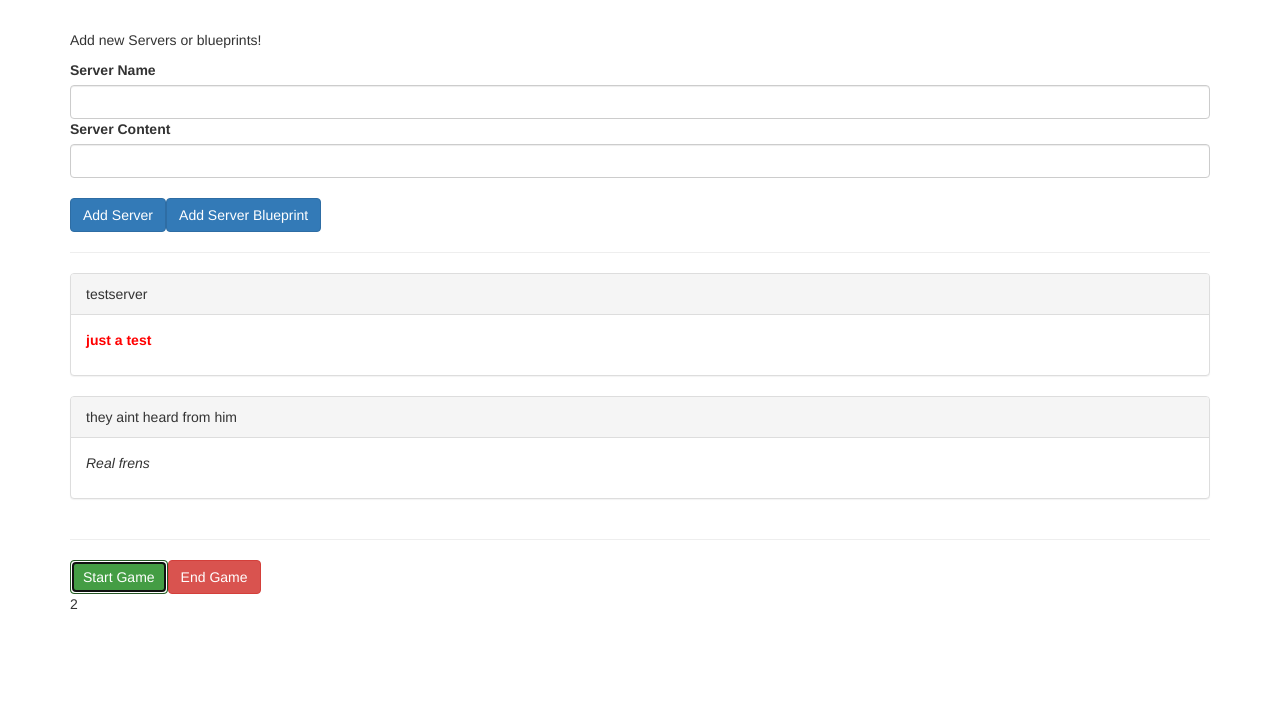
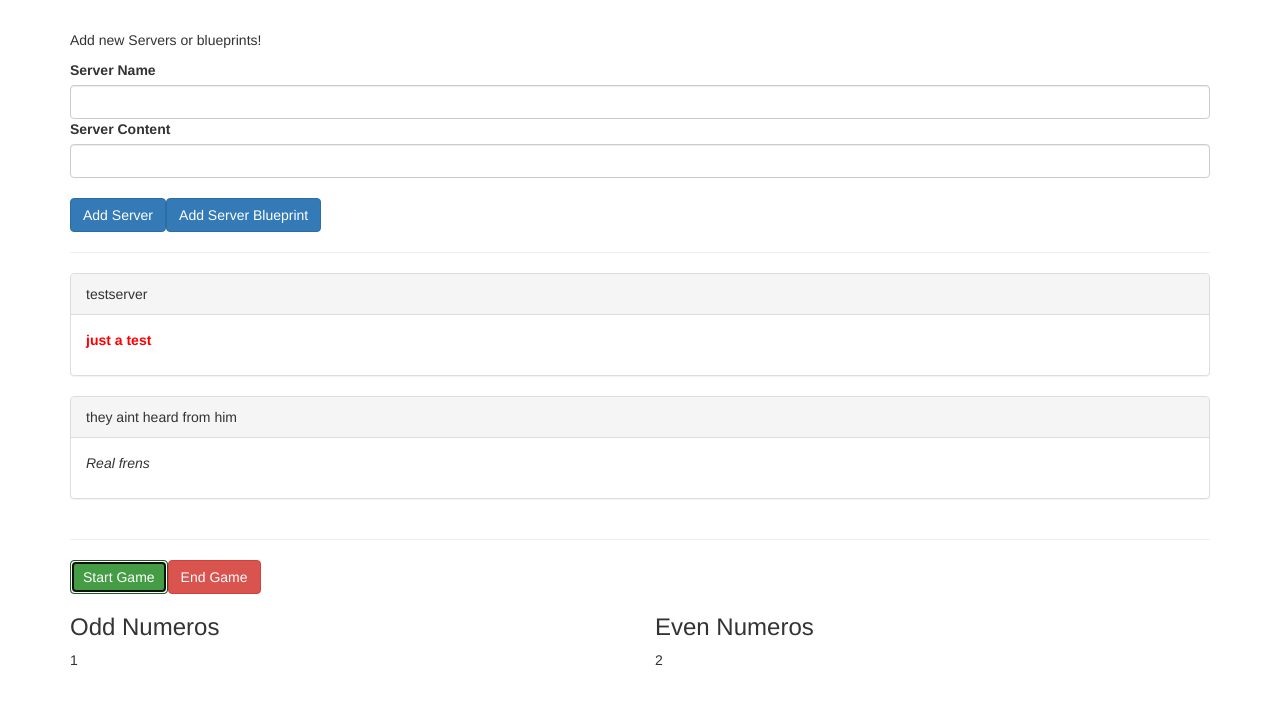
Before and after one commit to mcrisostomo9/databinding, an Angular app: page / in a window 1280 px wide. Both pictures are taken after a click on the button "Start Game". Shown: the top 704 px of the page. Built offline with nearby package versions, Linux system fonts and the light colour scheme.

Commit message:
ngfor for even and odd working

```diff
--- a/src/app/gamecontrol/even/even.component.html
+++ b/src/app/gamecontrol/even/even.component.html
@@ -1,3 +1,3 @@
-<p>
-  even works!
-</p>
+<div>
+  {{ evenNumber}}
+</div>
--- a/src/app/gamecontrol/even/even.component.ts
+++ b/src/app/gamecontrol/even/even.component.ts
@@ -1,4 +1,4 @@
-import { Component, OnInit } from '@angular/core';
+import {Component, Input, OnInit} from '@angular/core';
 
 @Component({
   selector: 'app-even',
@@ -6,6 +6,7 @@ import { Component, OnInit } from '@angular/core';
   styleUrls: ['./even.component.css']
 })
 export class EvenComponent implements OnInit {
+  @Input() evenNumber: number;
 
   constructor() { }
 
--- a/src/app/gamecontrol/gamecontrol.component.html
+++ b/src/app/gamecontrol/gamecontrol.component.html
@@ -6,6 +6,15 @@
     <button class="btn btn-danger"
             (click)="onEndGame()"
     >End Game</button>
-    <div>{{ counter }}</div>
   </div>
 </div>
+<div class="row">
+  <div class="col-xs-6">
+    <h3>Odd Numeros</h3>
+    <app-odd *ngFor="let oddNumber of oddArray" [oddNumber]="oddNumber"></app-odd>
+  </div>
+  <div class="col-xs-6">
+    <h3>Even Numeros</h3>
+    <app-even *ngFor="let evenNumber of evenArray" [evenNumber]="evenNumber"></app-even>
+  </div>
+</div>
--- a/src/app/gamecontrol/gamecontrol.component.ts
+++ b/src/app/gamecontrol/gamecontrol.component.ts
@@ -7,6 +7,9 @@ import { Component, OnInit } from '@angular/core';
 })
 export class GamecontrolComponent implements OnInit {
   counter: number = 0;
+  oddArray: number[] = [];
+  evenArray: number[] = [];
+
   interval;
 
   constructor() { }
@@ -14,8 +17,13 @@ export class GamecontrolComponent implements OnInit {
   ngOnInit() {
   }
 
+  incrementCounter(){
+    this.counter++;
+    (this.counter % 2 === 0) ? this.evenArray.push(this.counter) : this.oddArray.push(this.counter);
+  }
+
   onStartGame(){
-    this.interval = setInterval(() => this.counter++, 1000);
+    this.interval = setInterval(() => this.incrementCounter(), 1000);
   }
 
   onEndGame(){
--- a/src/app/gamecontrol/odd/odd.component.html
+++ b/src/app/gamecontrol/odd/odd.component.html
@@ -1,3 +1,3 @@
-<p>
-  odd works!
-</p>
+<div>
+  {{ oddNumber }}
+</div>
--- a/src/app/gamecontrol/odd/odd.component.ts
+++ b/src/app/gamecontrol/odd/odd.component.ts
@@ -1,4 +1,4 @@
-import { Component, OnInit } from '@angular/core';
+import {Component, Input, OnInit} from '@angular/core';
 
 @Component({
   selector: 'app-odd',
@@ -6,10 +6,14 @@ import { Component, OnInit } from '@angular/core';
   styleUrls: ['./odd.component.css']
 })
 export class OddComponent implements OnInit {
+  @Input() oddNumber: number;
 
   constructor() { }
 
   ngOnInit() {
   }
 
+
+
+
 }
```
